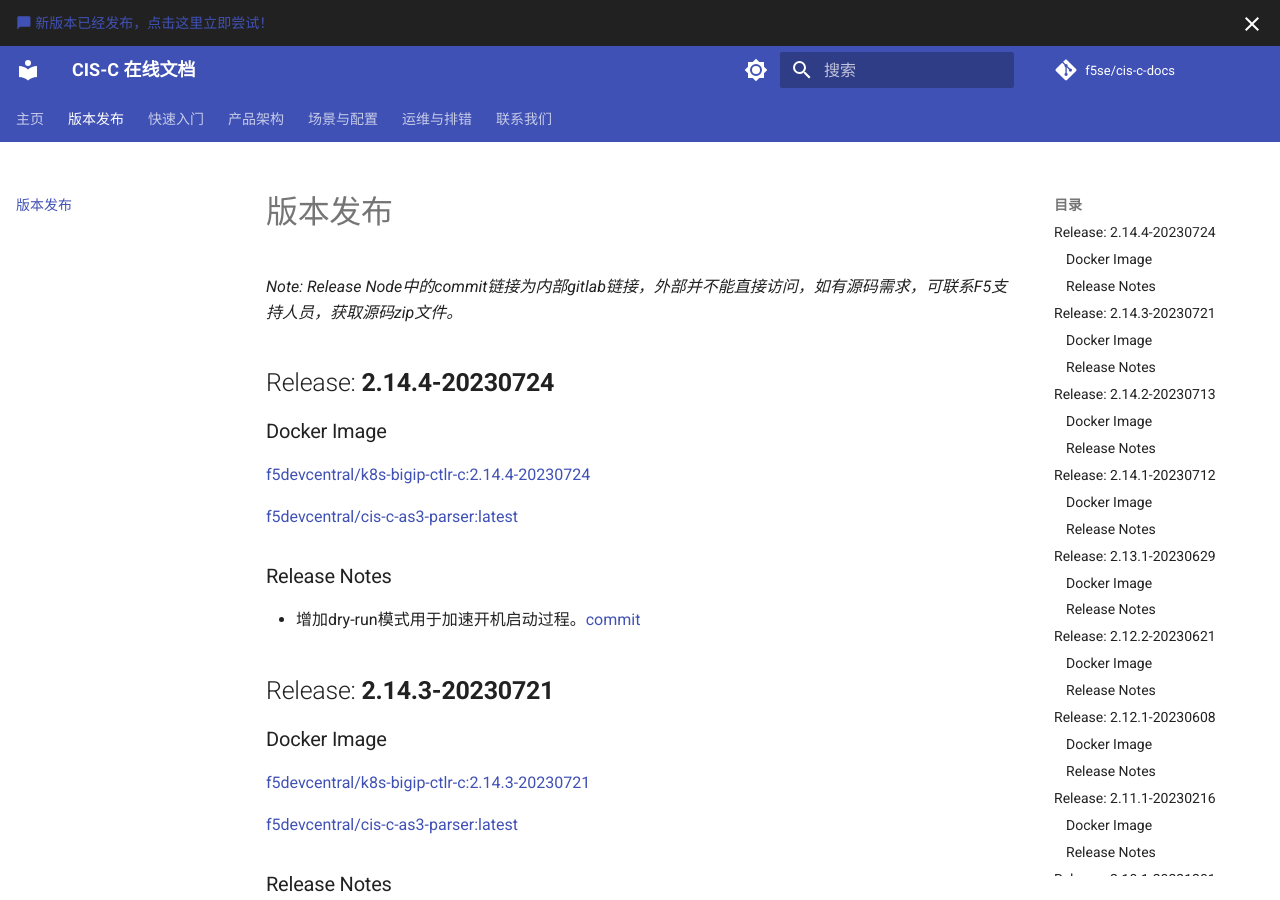
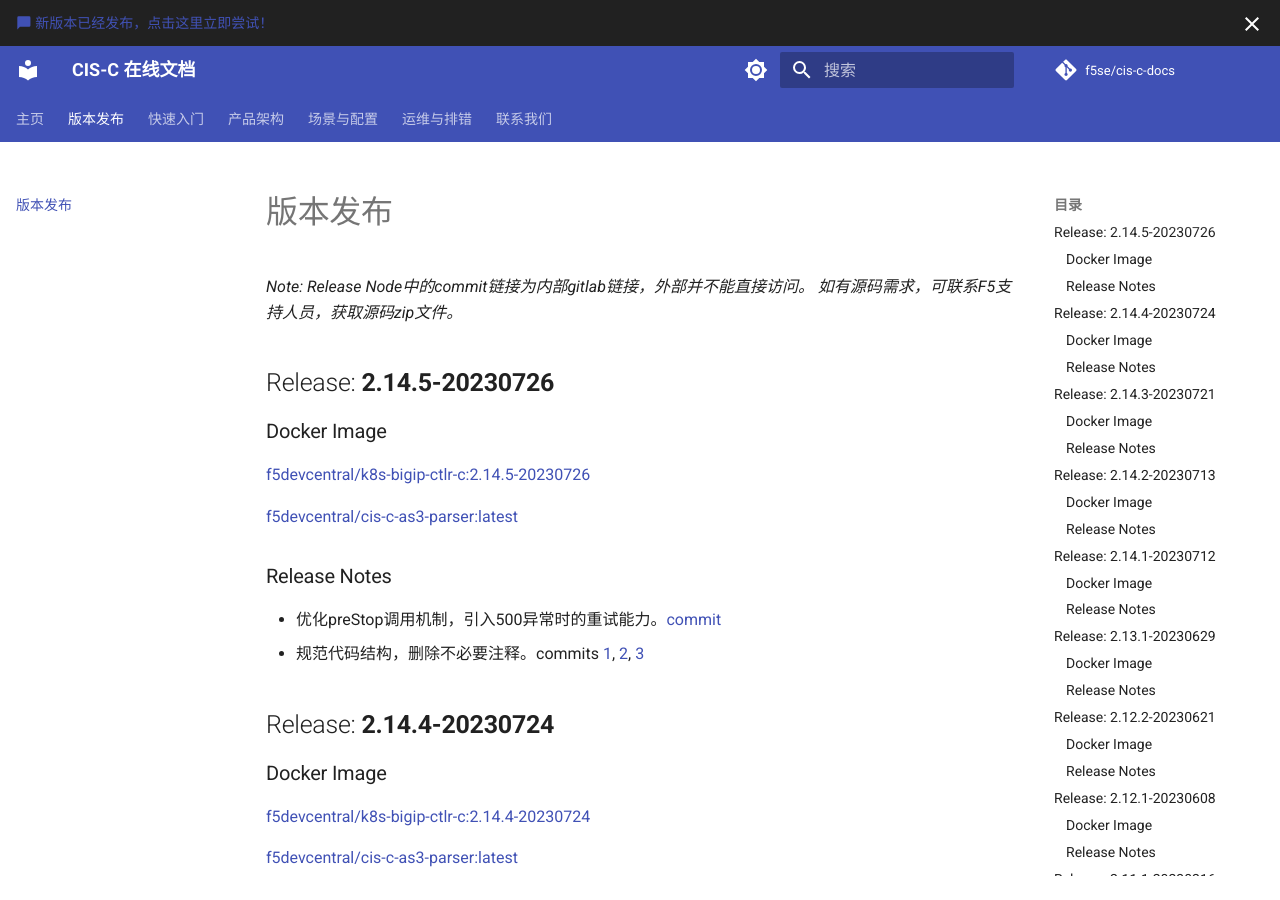
Before and after one commit to f5se/cis-c-docs, an MkDocs documentation site: the page built from docs/Release-notes/index.md, in a window 1280 px wide and 900 px high. Built offline with MkDocs 1.6.1 and Material for MkDocs 9.7.7, drawn with Linux system fonts in a browser that asks for light colours; comment, search, counter and statistics services are not loaded.

Commit message:
release v2.14.5

```diff
--- a/docs/Release-notes/index.md
+++ b/docs/Release-notes/index.md
@@ -1,6 +1,21 @@
 # 版本发布
 
-*Note: Release Node中的commit链接为内部gitlab链接，外部并不能直接访问，如有源码需求，可联系F5支持人员，获取源码zip文件。*
+*Note:*
+*Release Node中的commit链接为内部gitlab链接，外部并不能直接访问。*
+*如有源码需求，可联系F5支持人员，获取源码zip文件。*
+
+## Release: **2.14.5-20230726**
+
+### Docker Image
+
+[f5devcentral/k8s-bigip-ctlr-c:2.14.5-20230726](https://hub.docker.com/r/f5devcentral/k8s-bigip-ctlr-c)
+
+[f5devcentral/cis-c-as3-parser:latest](https://hub.docker.com/r/f5devcentral/cis-c-as3-parser)
+
+### Release Notes
+
+* 优化preStop调用机制，引入500异常时的重试能力。[commit](https://gitlab.f5net.com/cis-c/f5-kic/-/commit/b5ba24992bf447a17effdaffee64957877136599)
+* 规范代码结构，删除不必要注释。commits [1](https://gitlab.f5net.com/cis-c/f5-kic/-/commit/f072216b88626cdeb630032a7726b9366b821e7a), [2](https://gitlab.f5net.com/cis-c/f5-kic/-/commit/32405ea6d2798dbe788c551dca4070c8fa317a32), [3](https://gitlab.f5net.com/cis-c/f5-kic/-/commit/e441ced0d09da237abfddf2dbd1caccc746e2fcc)
 
 ## Release: **2.14.4-20230724**
 
```
Also changed, not shown: docs/Operation-and-troubleshooting/migration.md (+24 -0 lines).
